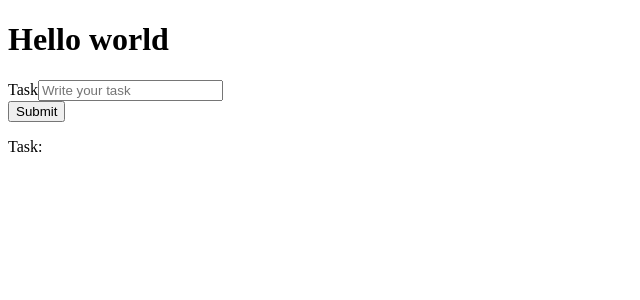
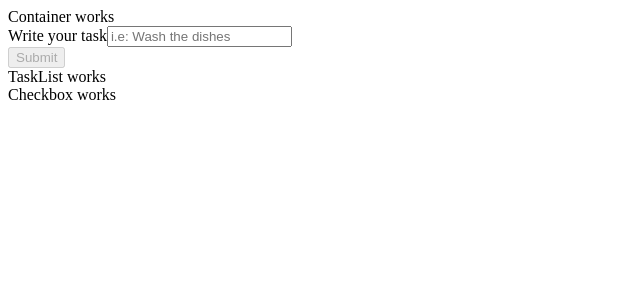
Before and after one commit to constanzamorales/odotppa, a React (Create React App) app: page / in a window 1280 px wide. Shown: the top 300 px of the page, without its empty margins (0-640 px from the left). Built offline with nearby package versions, Linux system fonts and the light colour scheme; the HTML template or start-up script is replaced by a standard one.

Commit message:
Added Container, Checkbox and TaskList to components

```diff
--- a/src/components/App.js
+++ b/src/App.js
@@ -1,12 +1,15 @@
 import React from "react";
-import Form from "./Form";
+import Container from "./components/Container";
+import Form from "./components/Form";
+import TaskList from "./components/TaskList";
 
 class App extends React.Component {
 	render() {
 		return (
 			<div className="ui container">
-				<h1>Hello world</h1>
+				<Container />
 				<Form />
+				<TaskList />
 			</div>
 		);
 	}
--- /dev/null
+++ b/src/components/Checkbox.js
@@ -0,0 +1,7 @@
+import React from "react";
+
+const Checkbox = () => {
+	return <div>Checkbox works</div>;
+};
+
+export default Checkbox;
--- /dev/null
+++ b/src/components/Container.js
@@ -0,0 +1,7 @@
+import React from "react";
+
+const Container = () => {
+	return <div>Container works</div>;
+};
+
+export default Container;
--- a/src/components/Form.js
+++ b/src/components/Form.js
@@ -1,39 +1,37 @@
 import React from "react";
 import { useState } from "react";
 
-const Form = () => {
+const Form = (props) => {
+	const { handleAddItem } = props;
 	const [task, setTask] = useState("");
+	const handleSubmit = (e) => {
+		e.preventDefault();
+		console.log(task);
 
-	let tempTask;
-
-	const onChange = (event) => {
-		event.preventDefault();
-		tempTask = event.target.value;
+		handleAddItem({
+			done: false,
+			id: (+new Date()).toString(),
+			task
+		});
+		setTask("");
 	};
 
 	return (
-		<form className="ui form">
+		<form className="ui form" onSubmit={handleSubmit}>
 			<div className="field">
-				<label>Task</label>
+				<label>Write your task</label>
 				<input
 					type="text"
 					id="task"
 					name="task"
-					placeholder="Write your task"
-					onChange={onChange}
+					placeholder="i.e: Wash the dishes"
+					value={task}
+					onChange={(e) => setTask(e.target.value)}
 				></input>
 			</div>
-			<button
-				className="ui button"
-				type="submit"
-				onClick={(e) => {
-					e.preventDefault();
-					setTask(tempTask);
-				}}
-			>
+			<button className="ui button" disabled={task ? "" : "disabled"}>
 				Submit
 			</button>
-			<p>Task: {task}</p>
 		</form>
 	);
 };
--- /dev/null
+++ b/src/components/TaskList.js
@@ -0,0 +1,13 @@
+import React from "react";
+import Checkbox from "./Checkbox";
+
+const TaskList = () => {
+	return (
+		<div>
+			<div>TaskList works</div>
+			<Checkbox />
+		</div>
+	);
+};
+
+export default TaskList;
--- a/src/index.js
+++ b/src/index.js
@@ -1,6 +1,6 @@
 import React from "react";
 import ReactDOM from "react-dom/client";
-import App from "./components/App";
+import App from "./App";
 
 const element = document.getElementById("root");
 
```
Also changed, not shown: src/App.scss (added).
